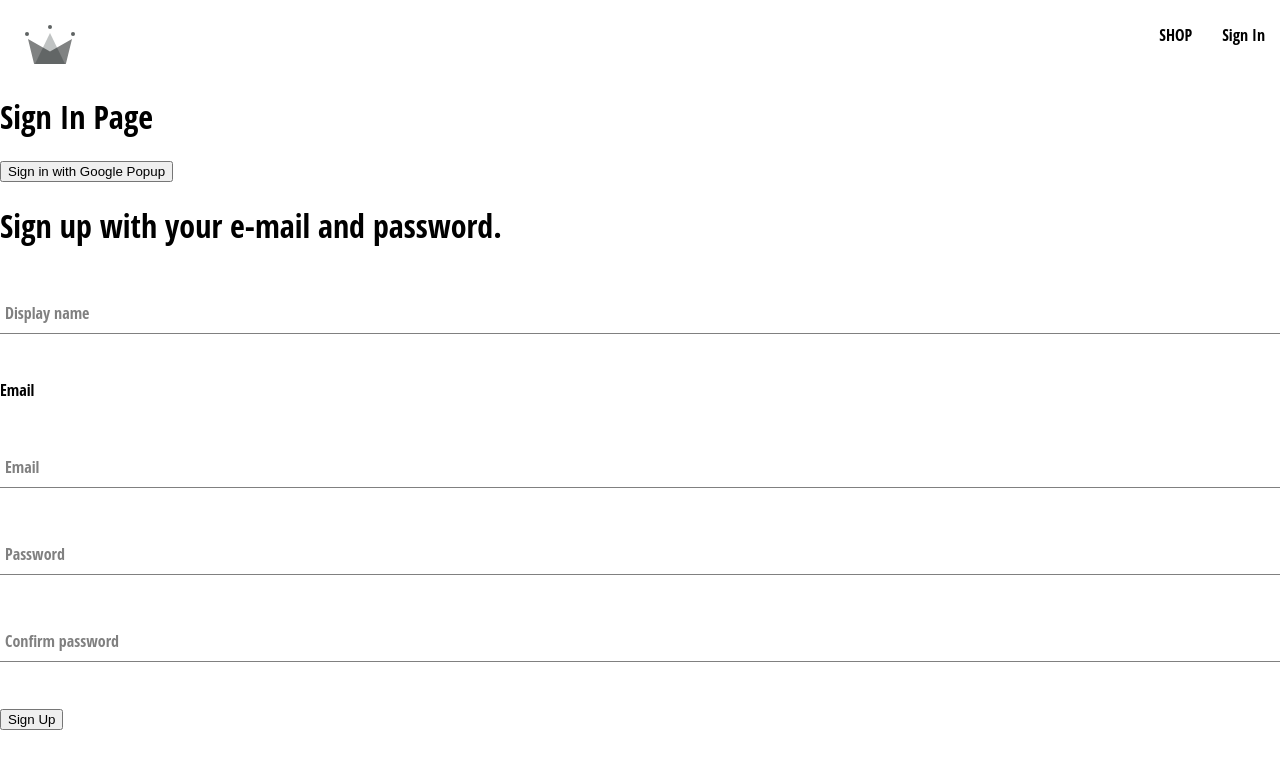
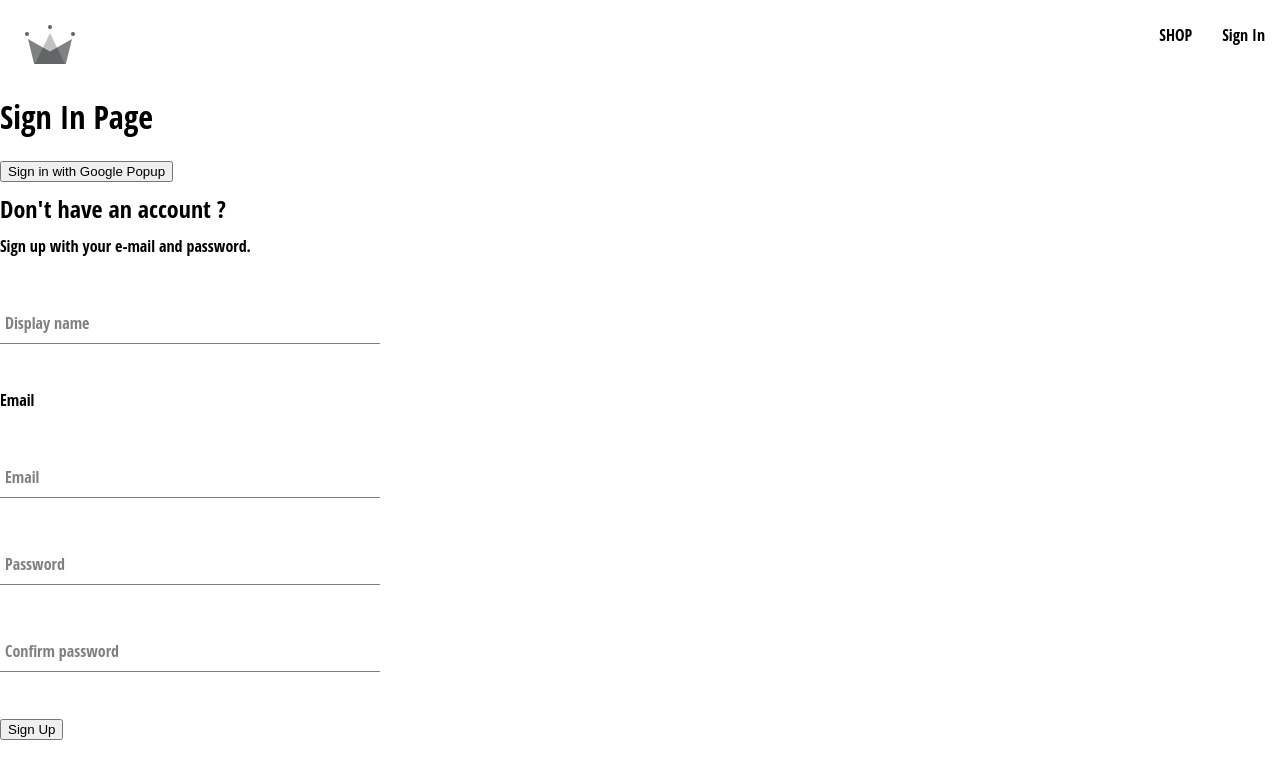
Before and after one commit to MuradEminov/e-commerce-platform, a React (Create React App) app: page /sign-in in a window 1280 px wide. Shown: the top 778 px of the page. Built offline with nearby package versions, Linux system fonts and the light colour scheme; a web font is replaced by a local one.

Commit message:
Sign up component altered

```diff
--- a/src/components/form-input/form-input.component.jsx
+++ b/src/components/form-input/form-input.component.jsx
@@ -3,6 +3,7 @@
 const FormInput = ({ label, ...otherProps }) => {
   return (
     <div className='group'>
+      <input className='form-input' {...otherProps} />
       {label && (
         <label
           className={`${
@@ -12,7 +13,6 @@
           {label}
         </label>
       )}
-      <input className='form-input' {...otherProps} />
     </div>
   );
 };
--- a/src/components/sign-up-form/sign-up-form.component.jsx
+++ b/src/components/sign-up-form/sign-up-form.component.jsx
@@ -5,6 +5,7 @@
 } from '../../utils/firebase/firebase.utils';
 
 import FormInput from '../../components/form-input/form-input.component';
+import './sign-up-form.styles.scss';
 
 const defaultFormFields = {
   displayName: '',
@@ -51,8 +52,9 @@
   };
 
   return (
-    <div>
-      <h1>Sign up with your e-mail and password.</h1>
+    <div className='sign-up-container'>
+      <h2>Don't have an account ?</h2>
+      <span>Sign up with your e-mail and password.</span>
       <form onSubmit={handleSubmit}>
         <FormInput
           label='Display name'
--- /dev/null
+++ b/src/components/sign-up-form/sign-up-form.styles.scss
@@ -0,0 +1,9 @@
+.sign-up-container {
+ display: flex;
+ flex-direction: column;
+ width: 380px;
+
+ h2 {
+    margin: 10px 0;
+ }
+}
```
